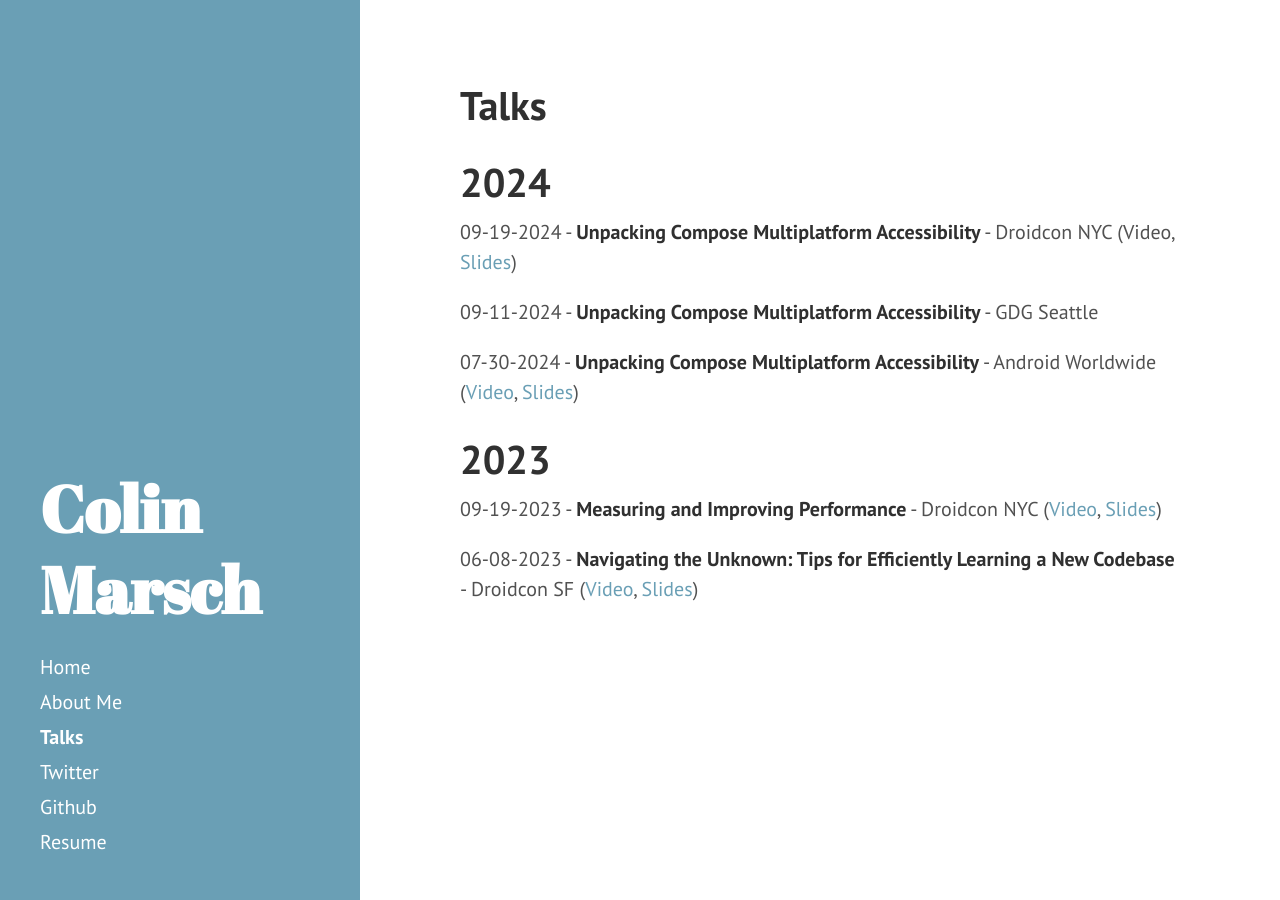
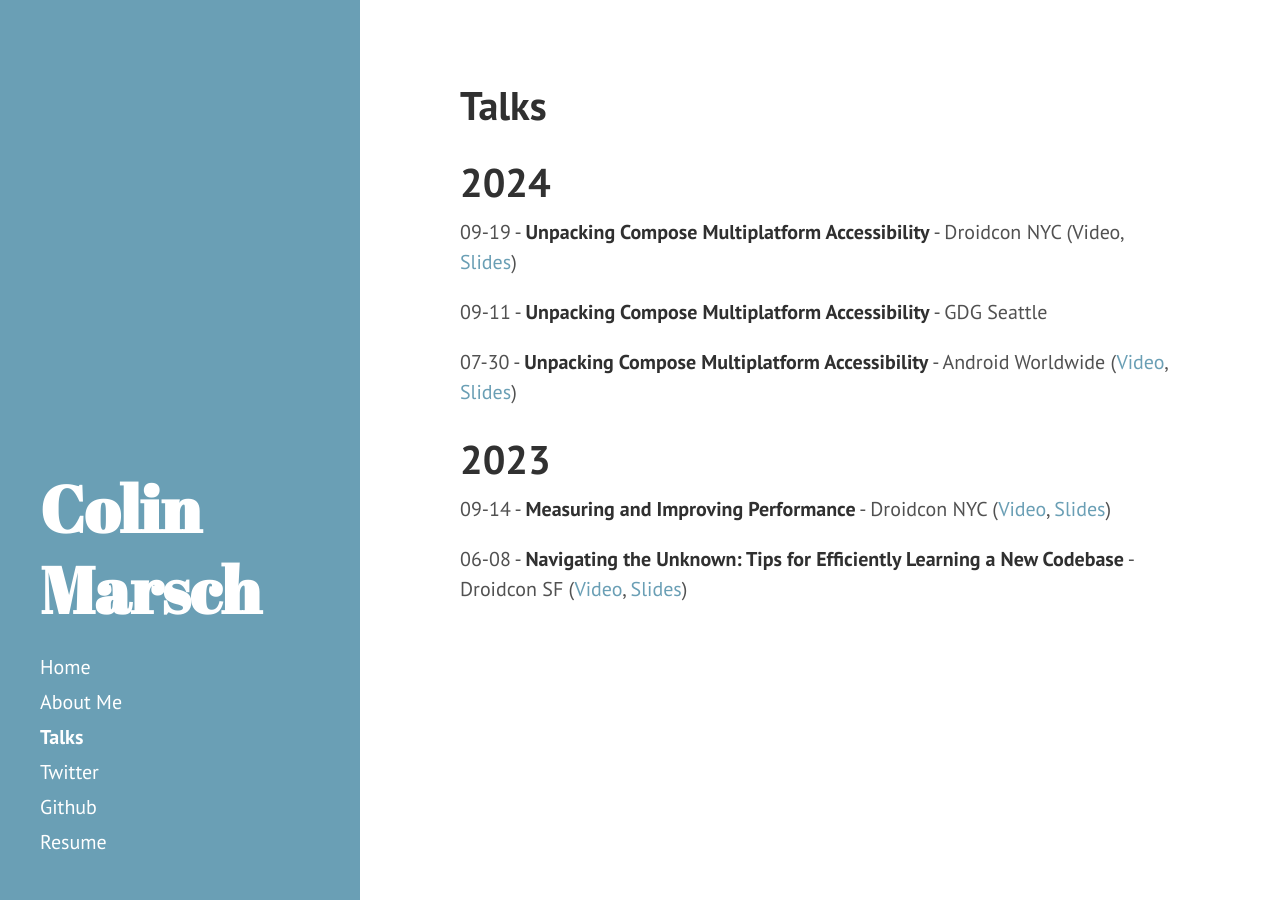
Before and after one commit to colinmarsch/colinmarsch.github.io, a Jekyll site: the page built from talks.md, in a window 1280 px wide. Built offline with Jekyll 4.4.1, drawn with Linux system fonts in a browser that asks for light colours.

Commit message:
Update dates on talks page

```diff
--- a/talks.md
+++ b/talks.md
@@ -5,14 +5,14 @@
 
 # 2024
 
-09-19-2024 - **Unpacking Compose Multiplatform Accessibility** - Droidcon NYC (Video, [Slides](https://speakerdeck.com/cmarsch/droidcon-nyc-2024-unpacking-compose-multiplatform-accessibility))
+09-19 - **Unpacking Compose Multiplatform Accessibility** - Droidcon NYC (Video, [Slides](https://speakerdeck.com/cmarsch/droidcon-nyc-2024-unpacking-compose-multiplatform-accessibility))
 
-09-11-2024 - **Unpacking Compose Multiplatform Accessibility** - GDG Seattle
+09-11 - **Unpacking Compose Multiplatform Accessibility** - GDG Seattle
 
-07-30-2024 - **Unpacking Compose Multiplatform Accessibility** - Android Worldwide ([Video](https://www.youtube.com/watch?v=kRekYKQwa4w&list=PLjQD4n5Df70GJg3ljMDhDtFTbdQgjPsm0&index=14), [Slides](https://speakerdeck.com/cmarsch/android-worldwide-july-2024-unpacking-compose-multiplatform-accessibility))
+07-30 - **Unpacking Compose Multiplatform Accessibility** - Android Worldwide ([Video](https://www.youtube.com/watch?v=kRekYKQwa4w&list=PLjQD4n5Df70GJg3ljMDhDtFTbdQgjPsm0&index=14), [Slides](https://speakerdeck.com/cmarsch/android-worldwide-july-2024-unpacking-compose-multiplatform-accessibility))
 
 # 2023
 
-09-19-2023 - **Measuring and Improving Performance** - Droidcon NYC ([Video](https://www.droidcon.com/2023/10/06/measuring-and-improving-performance-insights-from-one-of-cash-apps-main-screens/), [Slides](https://speakerdeck.com/cmarsch/measuring-and-improving-performance-insights-from-one-of-cash-apps-main-screens-droidcon-nyc-2023))
+09-14 - **Measuring and Improving Performance** - Droidcon NYC ([Video](https://www.droidcon.com/2023/10/06/measuring-and-improving-performance-insights-from-one-of-cash-apps-main-screens/), [Slides](https://speakerdeck.com/cmarsch/measuring-and-improving-performance-insights-from-one-of-cash-apps-main-screens-droidcon-nyc-2023))
 
-06-08-2023 - **Navigating the Unknown: Tips for Efficiently Learning a New Codebase** - Droidcon SF ([Video](https://www.droidcon.com/2023/07/20/navigating-the-unknown-tips-for-efficiently-learning-a-new-codebase/), [Slides](https://speakerdeck.com/cmarsch/navigating-the-unknown-tips-for-efficiently-learning-a-new-codebase))
+06-08 - **Navigating the Unknown: Tips for Efficiently Learning a New Codebase** - Droidcon SF ([Video](https://www.droidcon.com/2023/07/20/navigating-the-unknown-tips-for-efficiently-learning-a-new-codebase/), [Slides](https://speakerdeck.com/cmarsch/navigating-the-unknown-tips-for-efficiently-learning-a-new-codebase))
```
